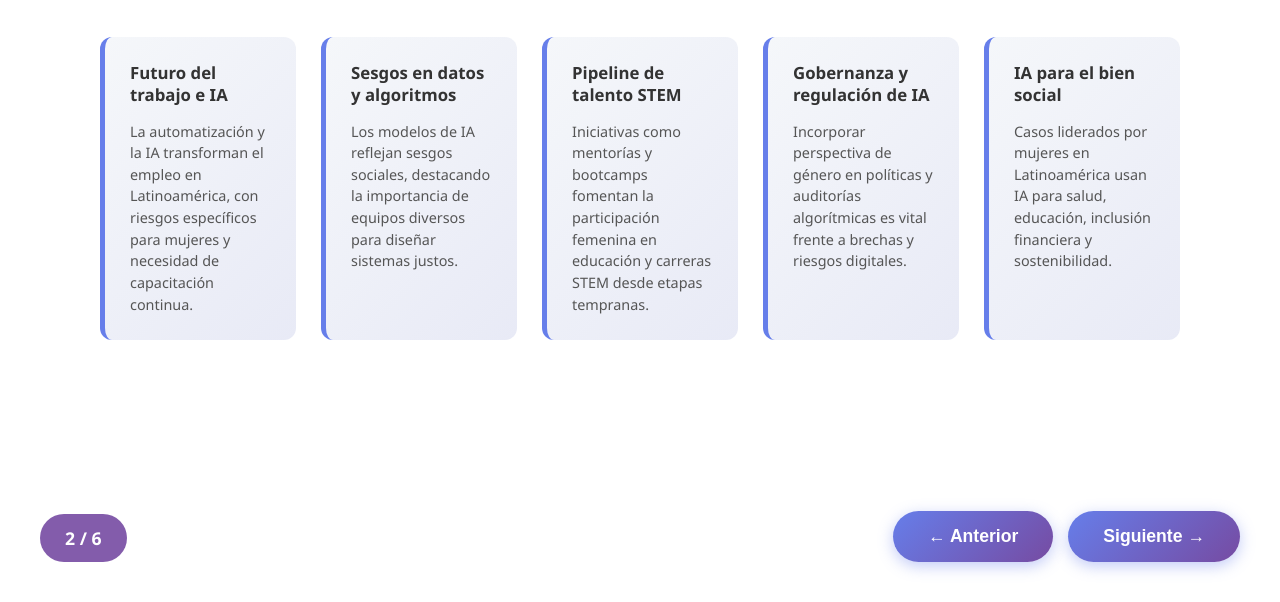
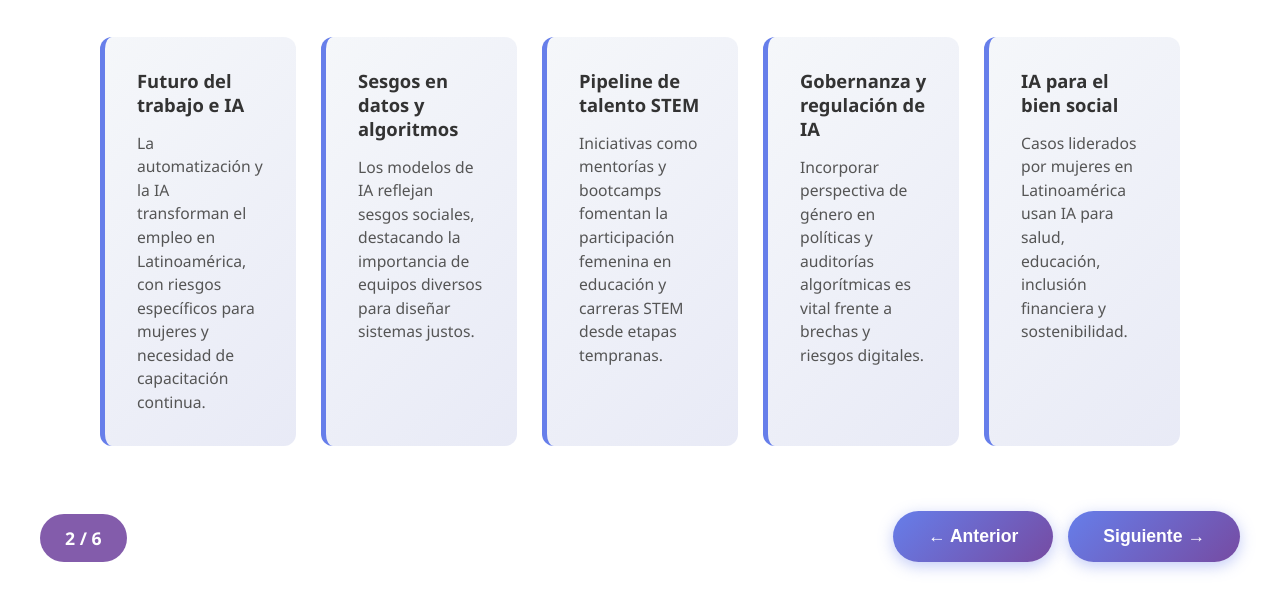
Before and after one commit to ratalie/leadingAI, a plain HTML site: page WITfrontiertech.html in a window 1280 px wide. Both pictures are taken after a click on the button "Siguiente →". Shown: the part 198-800 px from the top of the page. Drawn offline with Linux system fonts and the light colour scheme.

Commit message:
Increase slide 2 card height and font sizes in WITfrontiertech

```diff
--- a/WITfrontiertech.html
+++ b/WITfrontiertech.html
@@ -92,13 +92,14 @@
 
         .card {
             background: linear-gradient(135deg, #f5f7fa 0%, #e8eaf6 100%);
-            padding: 25px;
+            padding: 32px;
             border-radius: 12px;
             border-left: 5px solid #667eea;
+            min-height: 180px;
         }
 
         .card-title {
-            font-size: 1.05rem;
+            font-size: 1.15rem;
             font-weight: 700;
             color: #333;
             margin-bottom: 15px;
@@ -106,7 +107,7 @@
         }
 
         .card-text {
-            font-size: 0.9rem;
+            font-size: 0.98rem;
             color: #555;
             line-height: 1.5;
         }
```
